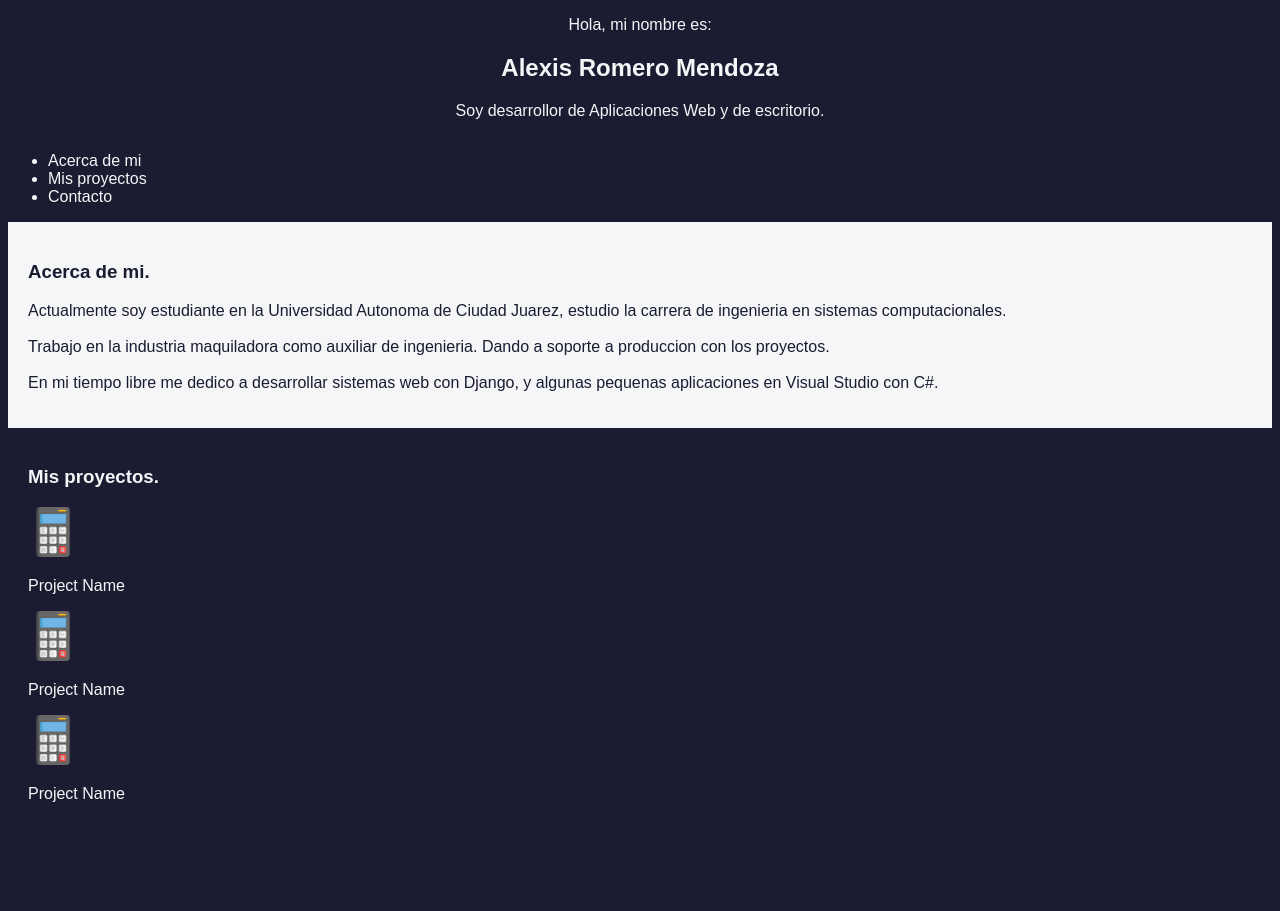
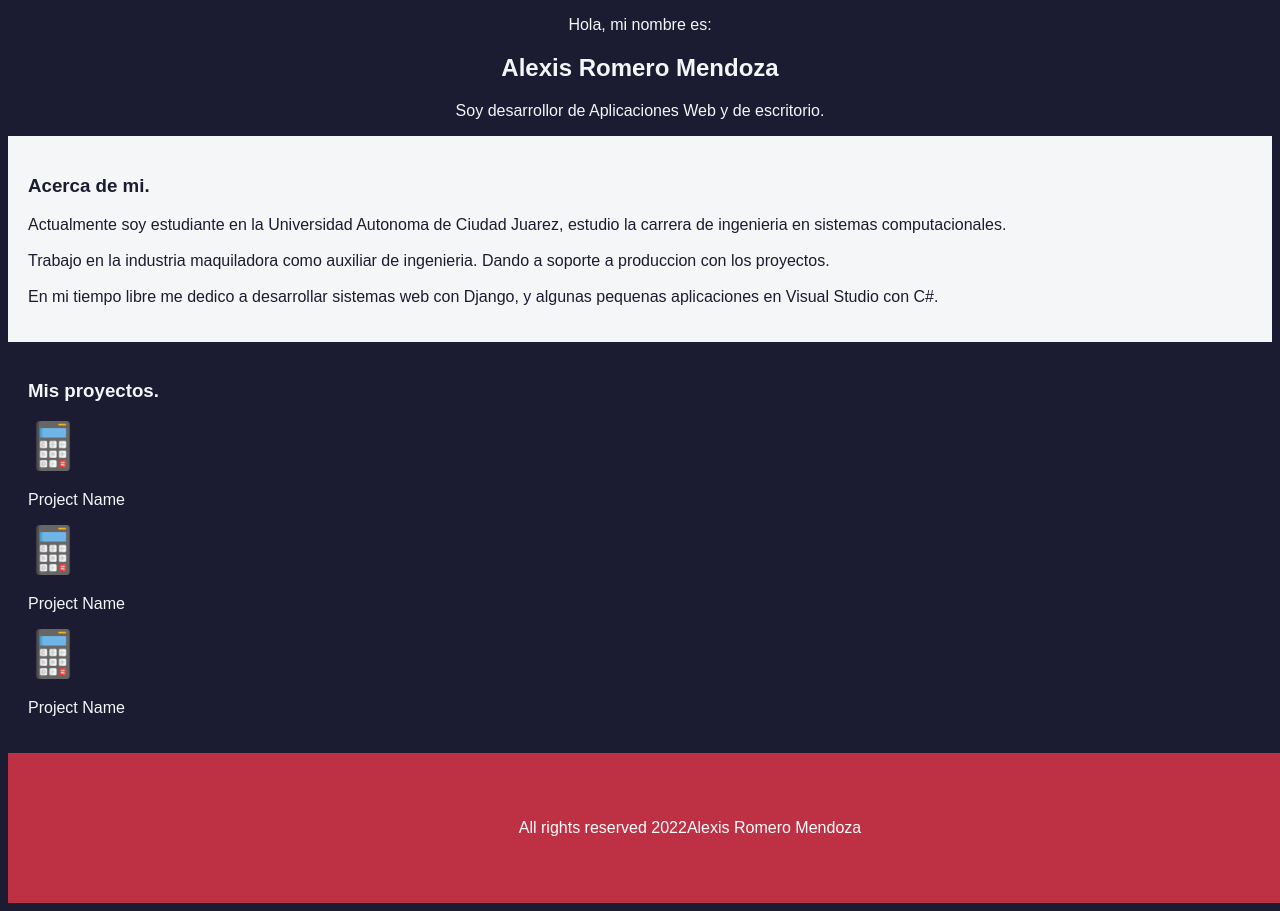
Before and after one commit to arm-code/notes-app-fast, a Django app: page / in a window 1280 px wide; the page is wider, and only the part inside the window is pictured. Shown: the part 363-1274 px from the top of that part. Before the commit the page ends 1165 px from the top of that part, so only its background shows below. Run offline with Django 4.2, Linux system fonts and the light colour scheme.

Commit message:
add a navigation bar andfooter

```diff
--- a/tasks/static/css/styles.css
+++ b/tasks/static/css/styles.css
@@ -1,5 +1,32 @@
+
+:root {
+  --main-white: #f0f0f0;
+  --main-red: #be3144;
+  --main-blue: #45567d;
+  --main-gray: #303841;
+  --main-background: #1b1b32;
+}
+
+nav{
+  background-color: var(--main-red);
+}
+ul{
+  list-style-type: none;
+  display: flex;
+  justify-content: center;
+  align-items: center;
+}
+ul li{
+  padding: 20px;
+}
+ul li a{
+  text-decoration: none;
+  font-size: 20px;
+  color: white;
+}
+
 body{
-    background-color: #1b1b32;
+    background-color: var(--main-background);
     font-family: sans-serif;
     color: #f5f6f7;
 }
@@ -57,3 +84,12 @@ a {
   margin: auto;
 
 }
+
+footer{
+  background-color: var(--main-red);
+  color: white;
+  display: flex;
+  justify-content: center;
+  align-items: center;
+  width: 100%;padding: 50px;
+}
--- /dev/null
+++ b/tasks/templates/partials/footer.html
@@ -0,0 +1,4 @@
+<footer>
+    <p>All rights reserved 2022</p>
+    <p>Alexis Romero Mendoza</p>
+</footer>
--- a/tasks/templates/profile.html
+++ b/tasks/templates/profile.html
@@ -1,5 +1,8 @@
 {% extends 'layouts/layout.html' %}
 {% load static %}
+
+{% include 'partials/menu.html' %}
+
 {% block content %}
     <div class="card">
         <div class="item1"><img src="{% static 'img/pf1.jpeg' %}" alt="profile"></div>
@@ -10,7 +13,7 @@
         </div>
     </div>
 
-    {% include 'partials/menu.html' %}
+
 
     <div class="card3">
         <div class="card-content">
@@ -34,4 +37,6 @@
         </div>
     </div>
 
+    {% include 'partials/footer.html' %}
+
 {% endblock content %}
```
Also changed, not shown: 3 other files.
